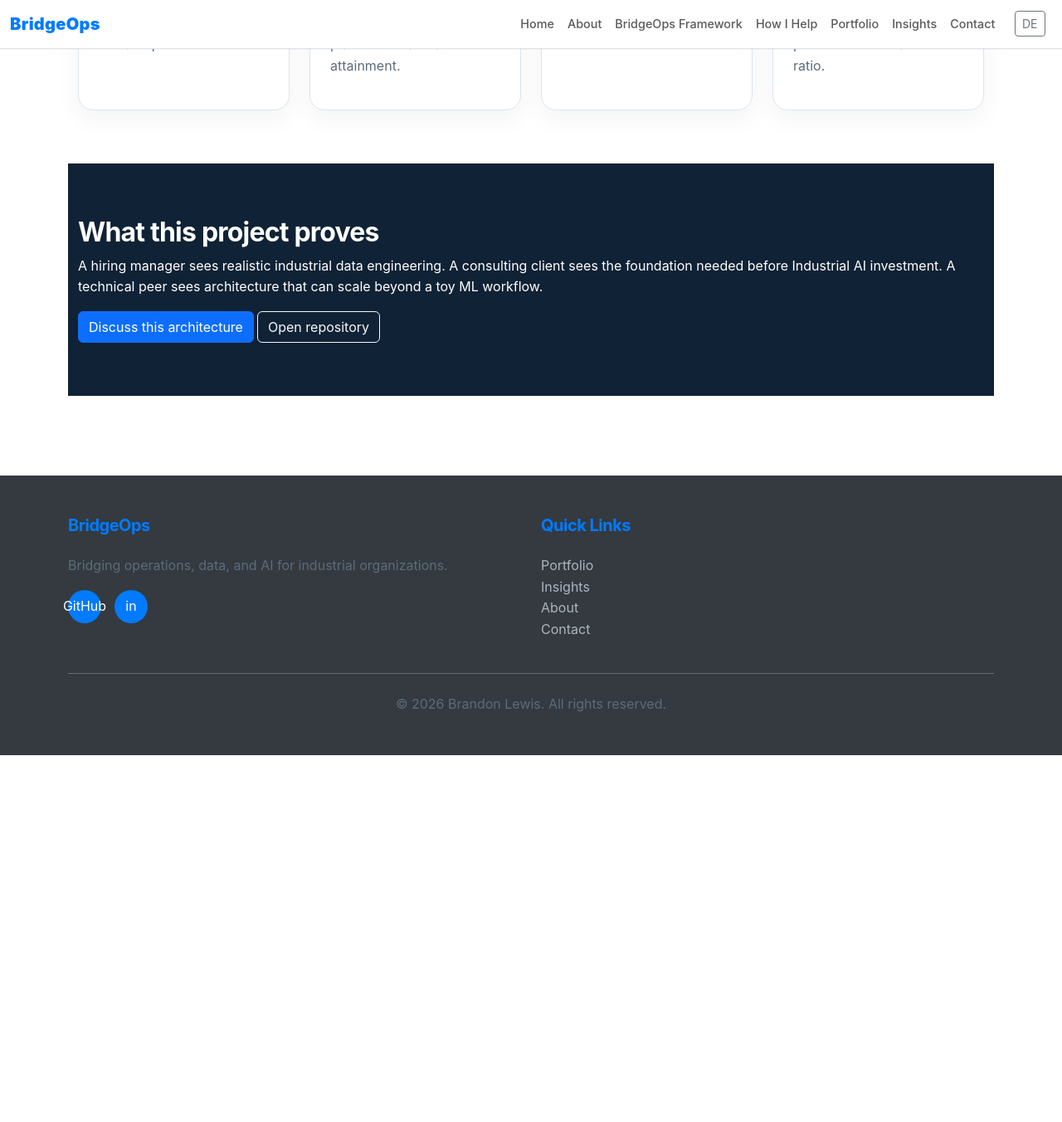
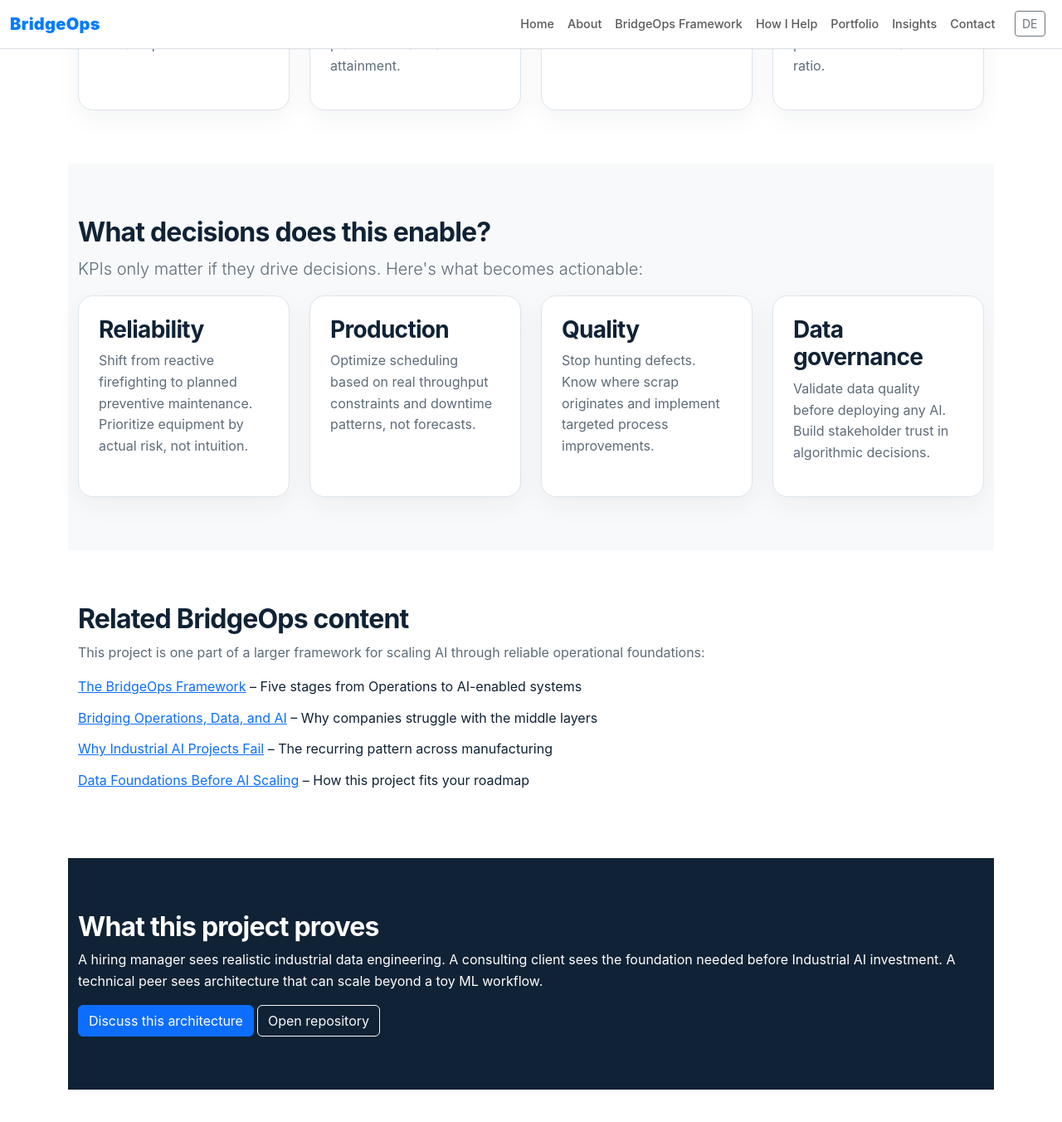
Before and after one commit to cyranothebard/professional-website, a Jekyll site: the page built from projects/industrial-iot-data-platform/index.html, in a window 1280 px wide and 1400 px high, scrolled down 2239 px. Shown: the top 1352 px of the window at 83% size. Built offline with Jekyll 4.4.1, drawn with Linux system fonts in a browser that asks for light colours; before the commit the page ends 3149 px from its top, so only the background shows below that.

Commit message:
Enhance case study positioning: add decision cards and framework links
Priority 4: Added 'What decisions does this enable?' section to both English and German case studies
Priority 5: Added 'Related BridgeOps content' framework reference section
- Clarifies how KPIs drive operational decisions (Reliability, Production, Quality, Data governance)
- Links to BridgeOps Framework, related insights, and blog posts
- Strengthens positioning from technical platform to AI foundation narrative

```diff
--- a/projects/industrial-iot-data-platform/index.html
+++ b/projects/industrial-iot-data-platform/index.html
@@ -90,6 +90,44 @@ alternate_url: /projekte/industrial-iot-datenplattform/
   </div>
 </section>
 
+<section class="section bg-light">
+  <div class="container">
+    <h2>What decisions does this enable?</h2>
+    <p class="lead">KPIs only matter if they drive decisions. Here's what becomes actionable:</p>
+    <div class="card-grid four">
+      <div>
+        <h3>Reliability</h3>
+        <p>Shift from reactive firefighting to planned preventive maintenance. Prioritize equipment by actual risk, not intuition.</p>
+      </div>
+      <div>
+        <h3>Production</h3>
+        <p>Optimize scheduling based on real throughput constraints and downtime patterns, not forecasts.</p>
+      </div>
+      <div>
+        <h3>Quality</h3>
+        <p>Stop hunting defects. Know where scrap originates and implement targeted process improvements.</p>
+      </div>
+      <div>
+        <h3>Data governance</h3>
+        <p>Validate data quality before deploying any AI. Build stakeholder trust in algorithmic decisions.</p>
+      </div>
+    </div>
+  </div>
+</section>
+
+<section class="section">
+  <div class="container">
+    <h2>Related BridgeOps content</h2>
+    <p>This project is one part of a larger framework for scaling AI through reliable operational foundations:</p>
+    <ul style="list-style: none; padding: 0;">
+      <li style="margin-bottom: 12px;"><a href="/en/insights/bridgeops-framework/">The BridgeOps Framework</a> – Five stages from Operations to AI-enabled systems</li>
+      <li style="margin-bottom: 12px;"><a href="/en/insights/bridging-operations-data-and-ai/">Bridging Operations, Data, and AI</a> – Why companies struggle with the middle layers</li>
+      <li style="margin-bottom: 12px;"><a href="/en/insights/why-industrial-ai-projects-fail/">Why Industrial AI Projects Fail</a> – The recurring pattern across manufacturing</li>
+      <li><a href="/blog/en/2025-06-data-foundations-before-ai.html">Data Foundations Before AI Scaling</a> – How this project fits your roadmap</li>
+    </ul>
+  </div>
+</section>
+
 <section class="section cta-section">
   <div class="container">
     <h2>What this project proves</h2>
```
Also changed, not shown: projekte/industrial-iot-datenplattform/index.html (+38 -0 lines).
